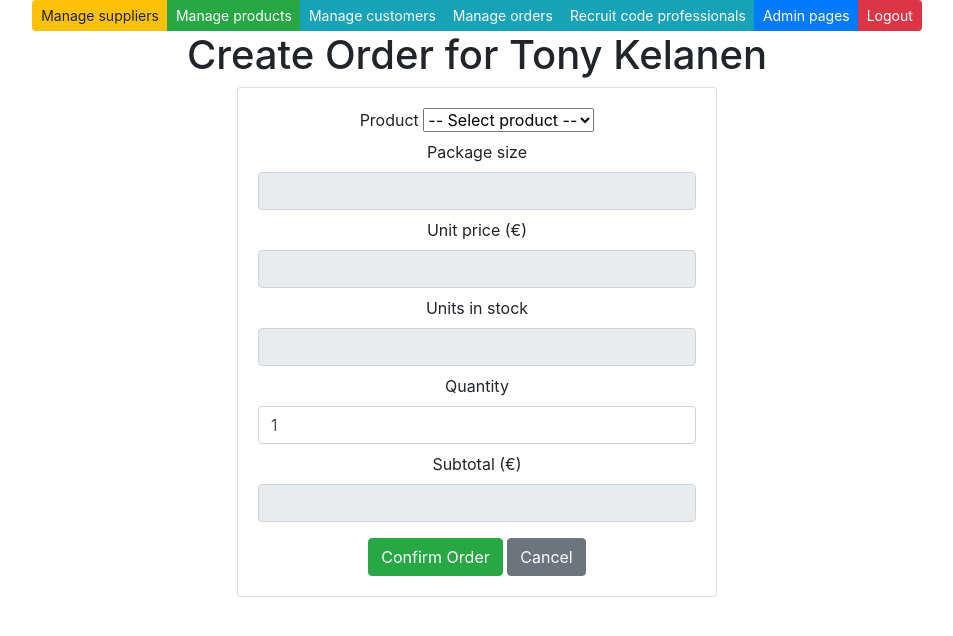
After one commit to Koomiosi/suppliers, a Django app: page /add-order/1/ in a window 1280 px wide. The commit adds this page. Shown: the top 636 px of the page, without its empty margins (163-1116 px from the left). Run offline with Django 5.2, Linux system fonts and the light colour scheme; a user stored in the database is signed in; data comes from the database, SQL or seed files in the repository; both versions use the stored data as it was after the commit; some libraries are stand-ins or nearby versions.

Commit message:
Customers and orders pages and fuctions working

```diff
--- a/app/models.py
+++ b/app/models.py
@@ -1,4 +1,5 @@
 from django.db import models
+from django.contrib.auth.models import User
 
 class Supplier(models.Model):
     companyname = models.CharField(max_length=100, default='firma')
@@ -22,9 +23,28 @@ class Product(models.Model):
         return f"{self.productname} produced by {self.supplier.companyname}"
 
 class Customer(models.Model):
-    customerfname = models.CharField(max_length=50, default='etunimi')
-    customerlname = models.CharField(max_length=50, default='sukunimi')
-    address = models.CharField(max_length=200, default='osoite')
-    phone = models.CharField(max_length=20, default='puhelin')
-    email = models.EmailField(max_length=100, default='sahkoposti@esimerkki.com')
-    country = models.CharField(max_length=50, default='maa')
+    customerfname = models.CharField(max_length=100)
+    customerlname = models.CharField(max_length=100)
+    address = models.CharField(max_length=200)
+    phone = models.CharField(max_length=20)
+    email = models.EmailField()
+    country = models.CharField(max_length=100)
+
+    def __str__(self):
+        return f"{self.customerfname} {self.customerlname}"
+
+# Orders model
+
+class Order(models.Model):
+    ordernumber = models.CharField(max_length=20)
+    customer = models.ForeignKey(Customer, on_delete=models.CASCADE)
+    product = models.ForeignKey(Product, on_delete=models.CASCADE)
+    quantity = models.IntegerField(default=1)
+    unitprice = models.DecimalField(max_digits=10, decimal_places=2)
+    user = models.ForeignKey(User, on_delete=models.CASCADE)
+
+    def subtotal(self):
+        return self.quantity * self.unitprice
+
+    def __str__(self):
+        return f"Order {self.ordernumber} for {self.customer}"
--- /dev/null
+++ b/app/templates/add-order.html
@@ -0,0 +1,75 @@
+{% extends 'index.html' %}
+{% block content %}
+
+<h1>Create Order for {{ customer.customerfname }} {{ customer.customerlname }}</h1>
+
+<div class="card" style="width: 30rem;">
+  <div class="card-body">
+    <form method="post" action="{% url 'addorder' customer.id %}">
+      {% csrf_token %}
+
+      <!-- Tuote -->
+      <label for="product">Product</label>
+      <select id="product" name="product" class="form-select mb-2" onchange="updateProductDetails()" required>
+        <option value="">-- Select product --</option>
+        {% for p in products %}
+          <option value="{{ p.id }}"
+                  data-unitprice="{{ p.unitprice }}"
+                  data-packagesize="{{ p.packagesize }}"
+                  data-unitsinstock="{{ p.unitsinstock }}">
+              {{ p.productname }}
+          </option>
+        {% endfor %}
+      </select>
+      <br>
+      <!-- Pakkauksen koko -->
+      <label>Package size</label>
+      <input type="text" id="packagesize" name="packagesize" class="form-control mb-2" readonly>
+
+      <!-- Hinta -->
+      <label>Unit price (€)</label>
+      <input type="number" id="unitprice" name="unitprice" class="form-control mb-2" readonly>
+
+      <!-- Varastosaldo -->
+      <label>Units in stock</label>
+      <input type="number" id="unitsinstock" name="unitsinstock" class="form-control mb-2" readonly>
+
+      <!-- Määrä -->
+      <label>Quantity</label>
+      <input type="number" id="quantity" name="quantity" class="form-control mb-2" min="1" value="1" onchange="updateSubtotal()" required>
+
+      <!-- Kokonaishinta -->
+      <label>Subtotal (€)</label>
+      <input type="text" id="subtotal" class="form-control mb-3" readonly>
+
+      <button type="submit" class="btn btn-success">Confirm Order</button>
+      <a href="{% url 'customerslistview' %}" class="btn btn-secondary">Cancel</a>
+    </form>
+  </div>
+</div>
+
+<script>
+function updateProductDetails() {
+    const select = document.getElementById('product');
+    const selected = select.options[select.selectedIndex];
+
+    const unitprice = parseFloat(selected.getAttribute('data-unitprice')) || 0;
+    const packagesize = selected.getAttribute('data-packagesize') || '';
+    const unitsinstock = parseInt(selected.getAttribute('data-unitsinstock')) || 0;
+
+    document.getElementById('unitprice').value = unitprice.toFixed(2);
+    document.getElementById('packagesize').value = packagesize;
+    document.getElementById('unitsinstock').value = unitsinstock;
+
+    updateSubtotal();
+}
+
+function updateSubtotal() {
+    const unitprice = parseFloat(document.getElementById('unitprice').value) || 0;
+    const quantity = parseInt(document.getElementById('quantity').value) || 0;
+    const subtotal = unitprice * quantity;
+    document.getElementById('subtotal').value = subtotal.toFixed(2);
+}
+</script>
+
+{% endblock %}
--- a/app/templates/index.html
+++ b/app/templates/index.html
@@ -30,6 +30,7 @@
                 <a class="btn btn-warning btn-sm" href="/suppliers">Manage suppliers</a>
                 <a class="btn btn-success btn-sm" href="/products">Manage products</a>
                 <a class="btn btn-info btn-sm" href="/customers">Manage customers</a>
+                <a class="btn btn-info btn-sm" href="/orders">Manage orders</a>
                 <a class="btn btn-info btn-sm" href="http://careeria.fi">Recruit code professionals</a>
                 <a class="btn btn-primary btn-sm" href="/admin">Admin pages</a>
                 <a class="btn btn-danger btn-sm" href="/logout">Logout</a>
--- a/app/urls.py
+++ b/app/urls.py
@@ -1,10 +1,11 @@
 
 
+from django import views
 from django.urls import path
 
 from .views import  confirmdeletecustomer, supplierslistview,productslistview,addsupplier,addproduct,confirmdeleteproduct,deleteproduct, \
     edit_product_get, edit_product_post, searchsupplier, products_filtered, loginview, loginaction, logoutaction, \
-    customerslistview, addcustomer, searchcustomer, deletecustomer
+    customerslistview, addcustomer, searchcustomer, deletecustomer, order_list, addorder, delete_order, customer_orders
 
 
 urlpatterns = [
@@ -21,8 +22,8 @@ urlpatterns = [
     # Product URLs
     path('products/', productslistview, name='productslistview'),
     path('add-product/', addproduct),
-    path('confirm-delete-product/<int:id>/', confirmdeleteproduct,),
-    path('delete-product/<int:id>/', deleteproduct,),
+    path('confirm-delete-product/<int:id>/', confirmdeleteproduct,name='confirmdeleteproduct'),
+    path('delete-product/<int:id>/', deleteproduct,name='deleteproduct'),
     path('edit-product-get/<int:id>/', edit_product_get, name='edit_product_get'),
     path('edit-product-post/<int:id>/', edit_product_post, name='edit_product_post'),
     path('products-by-supplier/<int:id>/', products_filtered, name='products_filtered'),
@@ -38,4 +39,13 @@ urlpatterns = [
     path('search-customer/', searchcustomer, name='searchcustomer'),
     path('delete-customer/<int:id>/', deletecustomer, name='deletecustomer'),
     path('confirm-delete-customer/<int:id>/', confirmdeletecustomer, name='confirmdeletecustomer'),
+
+    # Order URLs
+    path('orders/', order_list, name='order_list'),
+    path('add-order/<int:customer_id>/', addorder, name='addorder'),
+    path('delete-order/<int:id>/', delete_order, name='delete_order'),
+    path('customer-orders/<int:customer_id>/',customer_orders, name='customer_orders'),
+
+
+
 ]
--- a/app/views.py
+++ b/app/views.py
@@ -1,6 +1,11 @@
-from django.shortcuts import render, redirect
-from .models import Supplier, Product, Customer
+from pyexpat.errors import messages
+from django.shortcuts import render, redirect, get_object_or_404
+from .models import Order, Supplier, Product, Customer
 from django.contrib.auth import authenticate, login, logout
+import json, random, string
+from django.db.models import F
+
+
 
 #Landing after login
 
@@ -143,16 +148,32 @@ def customerslistview(request):
 
 def addcustomer(request):
     if not request.user.is_authenticated:
-        return render(request,'loginpage.html')
-    else:
-        a = request.POST['customerfname']
-        b = request.POST['customerlname']
-        c = request.POST['address']
-        d = request.POST['phone']
-        e = request.POST['email']
-        f = request.POST['country']
-        Customer(customerfname = a, customerlname = b, address = c, phone = d, email = e, country = f).save()
-        return redirect(request.META['HTTP_REFERER'])
+        return render(request, 'loginpage.html')
+
+    if request.method == 'POST':
+        a = request.POST.get('customerfname', '').strip()
+        b = request.POST.get('customerlname', '').strip()
+        c = request.POST.get('address', '').strip()
+        d = request.POST.get('phone', '').strip()
+        e = request.POST.get('email', '').strip()
+        f = request.POST.get('country', '').strip()
+
+        # Varmistetaan että etunimi ja sukunimi on annettu
+        if a and b:
+            Customer.objects.create(
+                customerfname=a,
+                customerlname=b,
+                address=c,
+                phone=d,
+                email=e,
+                country=f
+            )
+
+        # Palautetaan aina takaisin samaan sivuun
+        return redirect(request.META.get('HTTP_REFERER', 'customerslistview'))
+
+    # Jos joku menee suoraan /add-customer/ osoitteeseen ilman POST:ia
+    return redirect('customerslistview')
 
 def searchcustomer(request):
     if not request.user.is_authenticated:
@@ -177,3 +198,100 @@ def confirmdeletecustomer(request, id):
         customer = Customer.objects.get(id=id)
         context = {'customer': customer}
         return render(request, 'confirmdelcust.html', context)
+
+# Orders views
+def order_list(request):
+    if not request.user.is_authenticated:
+        return render(request, 'loginpage.html')
+
+    # Superuser näkee kaikki tilaukset, muut vain omansa
+    if request.user.is_superuser:
+        orders = Order.objects.select_related('product__supplier', 'customer', 'user').all()
+    else:
+        orders = Order.objects.select_related('product__supplier', 'customer', 'user').filter(user=request.user)
+
+    suppliers = Supplier.objects.all()
+    products = Product.objects.all()
+
+    # Muutetaan tuotteet JSONiksi (Decimal -> float)
+    products_json = json.dumps([
+        {
+            'id': p.id,
+            'productname': p.productname,
+            'packagesize': p.packagesize,
+            'unitprice': float(p.unitprice),
+            'unitsinstock': p.unitsinstock,
+            'supplier_id': p.supplier_id
+        } for p in products
+    ])
+
+    context = {
+        'orders': orders,
+        'suppliers': suppliers,
+        'products_json': products_json,
+    }
+
+    return render(request, 'orders.html', context)
+
+def addorder(request, customer_id):
+    if not request.user.is_authenticated:
+        return render(request, 'loginpage.html')
+
+    customer = get_object_or_404(Customer, id=customer_id)
+    products = Product.objects.all()
+
+    if request.method == 'POST':
+        product_id = request.POST.get('product')
+        quantity = int(request.POST.get('quantity', 1))
+
+        product = get_object_or_404(Product, id=product_id)
+        ordernumber = ''.join(random.choices(string.ascii_uppercase + string.digits, k=8))
+
+        # Varmistetaan, että varastossa on tarpeeksi
+        if product.unitsinstock < quantity:
+            messages.error(request, "Not enough units in stock!")
+            return redirect('addorder', customer_id=customer.id)
+
+        Order.objects.create(
+            ordernumber=ordernumber,
+            customer=customer,
+            product=product,
+            quantity=quantity,
+            unitprice=product.unitprice,
+            user=request.user
+        )
+
+        # Päivitetään varastosaldo
+        product.unitsinstock -= quantity
+        product.save()
+
+        return redirect('customer_orders', customer_id=customer.id)
+
+    return render(request, 'add-order.html', {
+        'customer': customer,
+        'products': products,
+    })
+
+
+def delete_order(request, id):
+    order = get_object_or_404(Order, id=id)
+    if not request.user.is_authenticated or not request.user.is_superuser:
+        return redirect('customer_orders', customer_id=order.customer.id)
+
+    if request.method == 'POST':
+        order.delete()
+        return redirect('customer_orders', customer_id=order.customer.id)
+
+    return render(request, 'confirmdeleteorder.html', {'order': order})
+
+def customer_orders(request, customer_id):
+    if not request.user.is_authenticated:
+        return render(request, 'loginpage.html')
+
+    customer = get_object_or_404(Customer, id=customer_id)
+    orders = Order.objects.filter(customer=customer)
+
+    return render(request, 'customer_orders.html', {
+        'customer': customer,
+        'orders': orders
+    })
```
Also changed, not shown: app/templates/confirmdeleteorder.html (added, +10 -0 lines), app/templates/customer_orders.html (added, +28 -0 lines), app/templates/customers.html (+10 -18 lines), app/templates/orders.html (+29 -0 lines), app/templates/orders_original.html (added, +111 -0 lines), app/migrations/0006_order.py (added), app/migrations/0007_order_user_alter_order_ordernumber_and_more.py (added), app/migrations/0008_remove_order_packagesize_remove_order_supplier_and_more.py (added), db.sqlite3.
